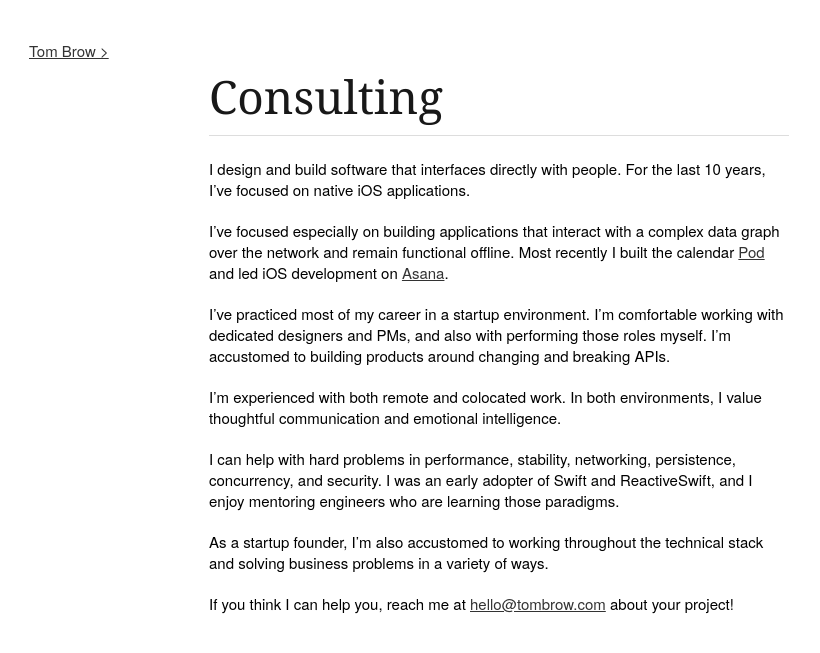
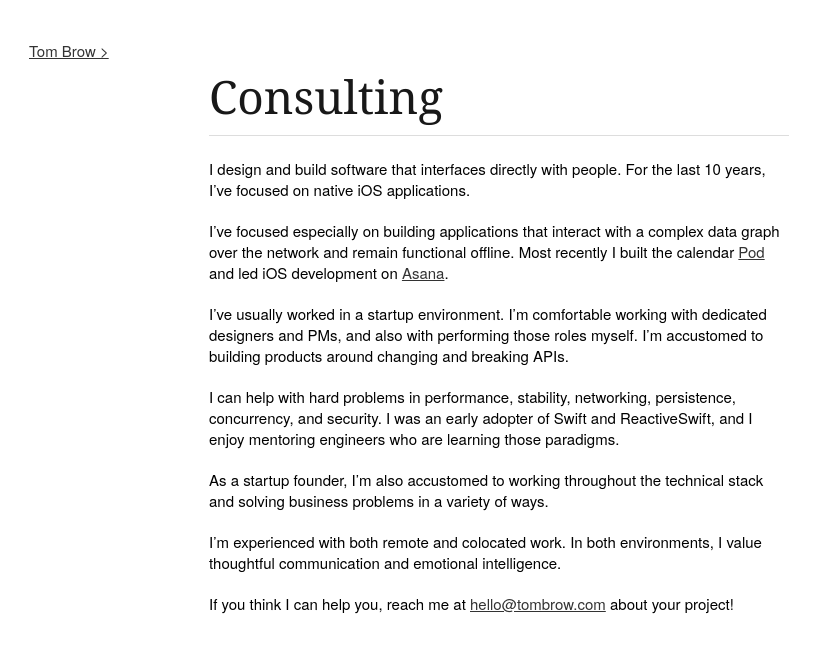
Before and after one commit to brow/rebeccabutler.org, a Jekyll site: the page built from consulting/index.md, in a window 1280 px wide. Shown: the top 653 px of the page, without its empty margins (131-951 px from the left). Built offline with Jekyll 4.4.1, drawn with Linux system fonts in a browser that asks for light colours.

Commit message:
copy tweaks

```diff
--- a/consulting/index.md
+++ b/consulting/index.md
@@ -6,14 +6,14 @@ I design and build software that interfaces directly with people. For the last 1
 
 I've focused especially on building applications that interact with a complex data graph over the network and remain functional offline. Most recently I built the calendar [Pod](https://pod.io) and led iOS development on [Asana][asana-ios].
 
-I've practiced most of my career in a startup environment. I'm comfortable working with dedicated designers and PMs, and also with performing those roles myself. I'm accustomed to building products around changing and breaking APIs.
-
-I'm experienced with both remote and colocated work. In both environments, I value thoughtful communication and emotional intelligence.
+I've usually worked in a startup environment. I'm comfortable working with dedicated designers and PMs, and also with performing those roles myself. I'm accustomed to building products around changing and breaking APIs.
 
 I can help with hard problems in performance, stability, networking, persistence, concurrency, and security. I was an early adopter of Swift and ReactiveSwift, and I enjoy mentoring engineers who are learning those paradigms.
 
 As a startup founder, I'm also accustomed to working throughout the technical stack and solving business problems in a variety of ways.
 
+I'm experienced with both remote and colocated work. In both environments, I value thoughtful communication and emotional intelligence.
+
 If you think I can help you, reach me at [hello@tombrow.com](mailto:hello@tombrow.com) about your project!
 
 [asana-ios]: https://itunes.apple.com/us/app/asana-organize-tasks-work/id489969512?mt=8
```
